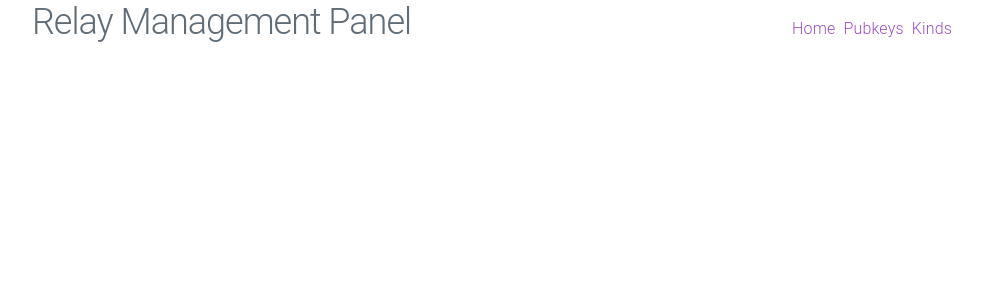
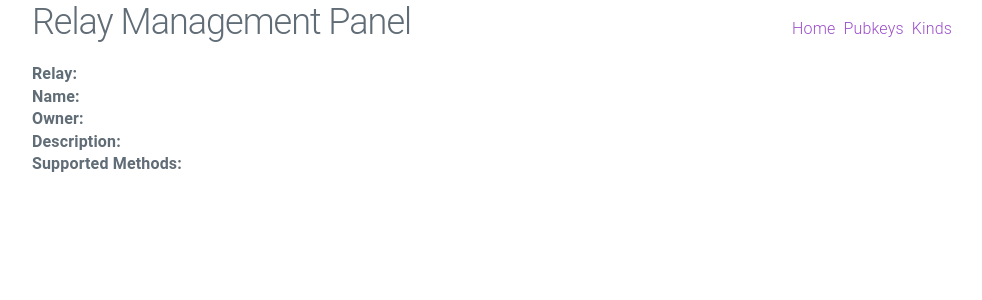
Before and after one commit to Vin-it/norma, a React app: page / in a window 1280 px wide. Shown: the top 300 px of the page, without its empty margins (148-1130 px from the left). Built offline with nearby package versions, Linux system fonts and the light colour scheme; no server answers; the HTML template or start-up script is replaced by a standard one.

Commit message:
feat: add metadata on the landing page

```diff
--- a/src/App.css
+++ b/src/App.css
@@ -48,3 +48,10 @@ a {
   font-weight: 400;
   opacity: 0.5;
 }
+
+
+.metadata {
+  display: flex;
+  flex-direction: column;
+  gap: 5px;
+}
--- /dev/null
+++ b/src/components/Metadata/Metadata.tsx
@@ -0,0 +1,39 @@
+import { useEffect, useState } from "react";
+import { loadMetadata, loadSupportedMethods } from "./api";
+
+const RELAY_URL = process.env.RELAY_URL || '';
+
+interface Metadata {
+    name: string;
+    pubkey: string;
+    description: string;
+}
+
+export default function Metadata() {
+    const [metadata, setMetadata] = useState<Metadata>({ name: '', pubkey: '', description: '' });
+    const [supportedMethods, setSupportedMethods] = useState<string[]>([]);
+
+    const loadData = async () => {
+        const supportedMethods = await loadSupportedMethods();
+        const metadata = await loadMetadata();
+        setMetadata(metadata);
+        setSupportedMethods(supportedMethods);
+    }
+
+    useEffect(() => {
+        loadData();
+    }, []);
+
+    return (
+        <>
+            <div className="metadata">
+                <span><b>Relay:</b> {RELAY_URL}</span>
+                <span><b>Name:</b> {metadata.name}</span>
+                <span><b>Owner:</b> {metadata.pubkey}</span>
+                <span><b>Description:</b> {metadata.description}</span>
+                <span><b>Supported Methods:</b></span>
+                <ul> {supportedMethods.map(s => <li>{s}</li>)}</ul>
+            </div>
+        </>
+    )
+}
--- /dev/null
+++ b/src/components/Metadata/api.ts
@@ -0,0 +1,31 @@
+import { makeReq } from "../../utils/api.utils";
+import { MANAGER_API_BASE_URL } from "../../utils/general.utils";
+
+export async function loadMetadata() {
+    const res = await fetch(
+        `${MANAGER_API_BASE_URL}`,
+        {
+            method: 'GET',
+            headers: {
+                'Accept': 'application/nostr+json'
+            }
+        }
+    );
+
+    if (res.ok) {
+        return res.json();
+    }
+
+    return {};
+}
+
+export async function loadSupportedMethods() {
+    const res = await makeReq({ method: "supportedmethods", params: [] });
+    if (res.ok) {
+        const data = await res.json();
+        if (data.error) return [];
+        return data.result;
+    }
+
+    return [];
+}
--- a/src/index.tsx
+++ b/src/index.tsx
@@ -3,6 +3,7 @@ import App from './App';
 import { BrowserRouter, Route, Routes } from 'react-router';
 import Pubkeys from './components/Pubkeys/Pubkeys';
 import Kinds from './components/Kinds/Kinds';
+import Metadata from './components/Metadata/Metadata';
 
 document.onreadystatechange = () => {
   if (document.readyState === "complete") {
@@ -12,7 +13,8 @@ document.onreadystatechange = () => {
       root.render(
         <BrowserRouter>
           <Routes>
-            <Route path="/" element={<App />}>
+            <Route element={<App />}>
+              <Route path="/" element={<Metadata />} />
               <Route path="/pubkeys" element={<Pubkeys />} />
               <Route path="/kinds" element={<Kinds />} />
             </Route>
```
